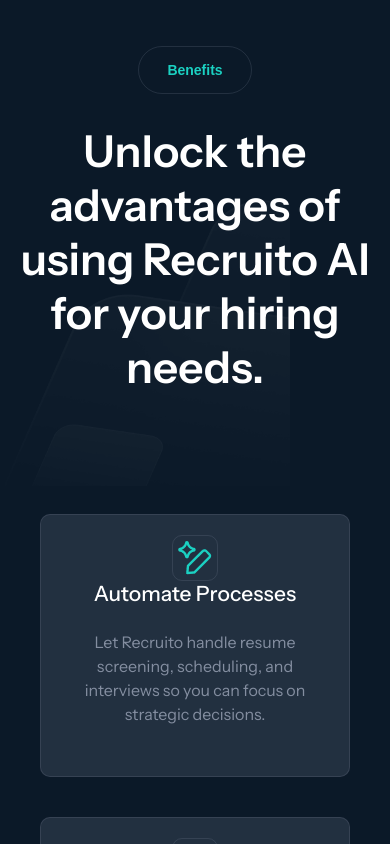
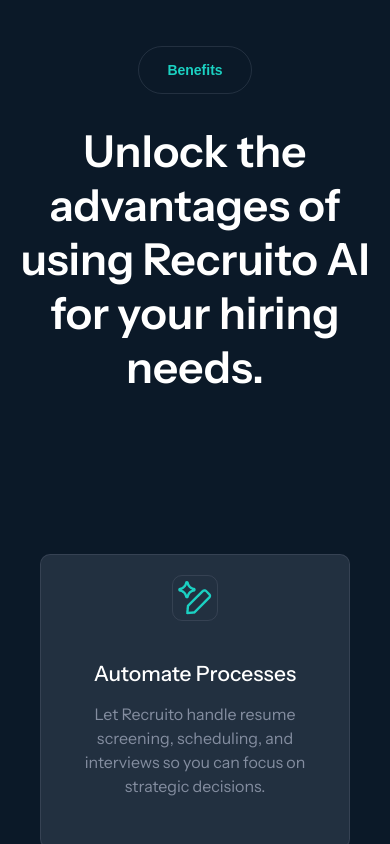
Before and after one commit to bilalahamd/Recruito, a React (Vite) app: page / in a window 390 px wide. Shown: the part 6300-7144 px from the top of the page. Built offline with nearby package versions, Linux system fonts and the light colour scheme.

Commit message:
fixing responsive issues

```diff
--- a/src/components/AdvantageCard/AdvantageCard.module.css
+++ b/src/components/AdvantageCard/AdvantageCard.module.css
@@ -10,17 +10,21 @@
   background-color: #848ea033;
   border-radius: 10px;
   margin: 0 auto;
+  z-index: 2;
 }
 .AdvantageCardheading {
   color: white;
   font-weight: 500;
   font-size: 2.1rem;
+  margin-top: 4rem;
+  margin-bottom: 0;
 }
 .AdvantageCardbody {
   text-align: center;
   color: #848ea0;
   font-size: 1.6rem;
   font-weight: 400;
+  margin-top: 1.6rem;
 }
 
 .wrapper {
--- a/src/components/Advantages/Advanatages.jsx
+++ b/src/components/Advantages/Advanatages.jsx
@@ -5,10 +5,10 @@
 import Streamline from "../images/streamline.png";
 import Streamline2 from "../images/streamline2.png";
 import Streamline3 from "../images/streamline3.png";
-import { useInView } from "react-intersection-observer";
-import { motion } from "framer-motion";
+
 import { fade } from "../Animation";
 import useScroll from "../useScroll";
+import { motion } from "framer-motion";
 
 const Advanatages = () => {
   const { ref, controls } = useScroll(0.2);
--- a/src/components/Advantages/Advantages.module.css
+++ b/src/components/Advantages/Advantages.module.css
@@ -9,7 +9,7 @@
   margin: 0 auto;
   gap: 3rem;
 }
-h2 {
+.header h2 {
   margin-bottom: 4rem;
 }
 .advantagesBlock {
@@ -29,27 +29,27 @@
   bottom: 350px;
   left: 130px;
   background-image: url(../images/GabrunHero2.png);
+  z-index: 1;
 }
 
 .advantagesBlock::after {
   top: 260px;
   right: 100px;
   background-image: url(../images/GabrunHero1.png);
+  z-index: 1;
 }
 
 @media (max-width: 1024px) {
-  .advantagesBlock::before {
-    content: "";
-  }
+  .advantagesBlock::before,
   .advantagesBlock::after {
-    content: "";
+    width: 30vw; /* Adjust size for medium screens */
+    height: 30vw;
   }
 }
+
 @media (max-width: 768px) {
-  .advantagesBlock::before {
-    content: "";
-  }
+  .advantagesBlock::before,
   .advantagesBlock::after {
-    content: "";
+    background-image: none; /* Remove background images for screens smaller than 768px */
   }
 }
--- a/src/components/Recruitment/Recruitment.jsx
+++ b/src/components/Recruitment/Recruitment.jsx
@@ -7,8 +7,6 @@
 import Assessment from "../Assessment/Assessment";
 import Interview from "../Interview/Interview";
 import ShortListed from "../ShortListed/ShortListed";
-
-import { useScroll } from "framer-motion";
 
 const Recruitment = () => {
   return (
```
